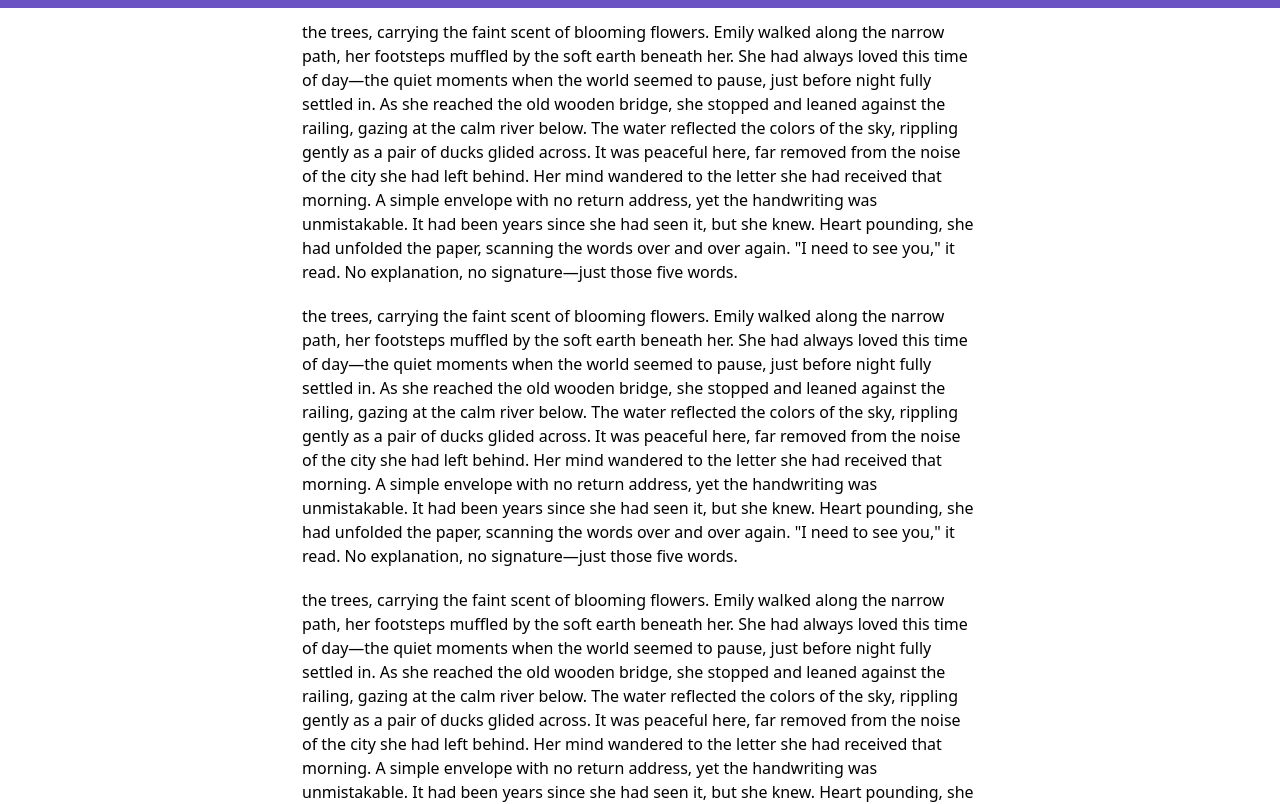
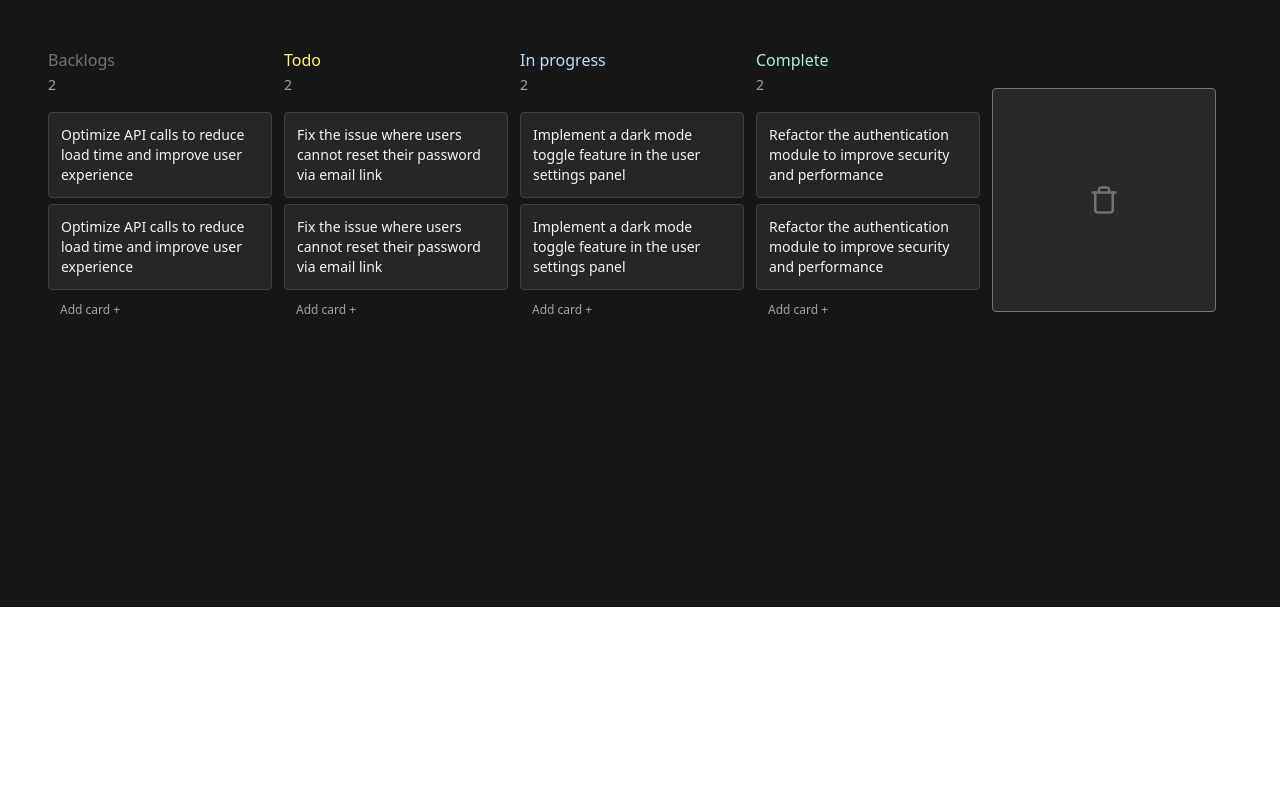
Before and after one commit to faiz12457/Framer-motion, a React (Vite) app: page / in a window 1280 px wide. Shown: the top 804 px of the page. Built offline with nearby package versions, Linux system fonts and the light colour scheme.

Commit message:
drag drop functionality

```diff
--- a/package.json
+++ b/package.json
@@ -14,6 +14,7 @@
     "motion": "^12.4.3",
     "react": "^19.0.0",
     "react-dom": "^19.0.0",
+    "react-icons": "^5.5.0",
     "tailwindcss": "^4.0.6"
   },
   "devDependencies": {
--- a/src/App.jsx
+++ b/src/App.jsx
@@ -4,6 +4,7 @@ import Genstures from './components/Genstures'
 import AnimationControls from './components/AnimationControls'
 import ViewBasedAnimations from './components/ViewBasedAnimations'
 import ScrollAnimations from './components/ScrollAnimations'
+import DragDrop from './components/DragDrop/DragDrop'
 
 function App() {
   return (
@@ -12,7 +13,8 @@ function App() {
     {/* <Genstures /> */}
     {/* <AnimationControls /> */}
     {/* <ViewBasedAnimations /> */}
-    <ScrollAnimations />
+    {/* <ScrollAnimations /> */}
+    <DragDrop />
     </>
   )
 }
--- a/src/components/Basics.jsx
+++ b/src/components/Basics.jsx
@@ -18,6 +18,7 @@ function Basics() {
       rotate:'180deg',
       scale:1,
       y:[0,150,-150,-150,0]
+
 
       }}
      transition={{
--- /dev/null
+++ b/src/components/DragDrop/AddCards.jsx
@@ -0,0 +1,63 @@
+import React, { useState } from 'react'
+import { motion, AnimatePresence } from "framer-motion";
+function AddCards({setCards,column}) {
+    const [active,setActive]=useState(false)
+    const [text,setText]=useState('')
+
+    const data={
+        column,
+        title:text,
+        id:Math.random().toString()
+
+    }
+
+    function handleSubmit(e){
+        e.preventDefault()
+        if(!text){
+            return;
+        }
+        setCards((prev)=> [...prev,data])
+        setText('')
+        setActive(false)
+    }
+  return (
+    <div>{
+
+        active? (<>
+            <motion.form layout onSubmit={handleSubmit}>
+                <textarea
+                placeholder='Add new text'
+                autoFocus
+                value={text}
+                onChange={(e)=>setText(e.target.value)}
+                className='w-full rounded border border-violet-400 bg-violet-400/20 p-3 text-sm text-neutral-50 placeholder-violet-300
+                focus:outline-0
+                '
+                >
+
+                </textarea>
+                <div className='mt-1.5  flex items-center justify-end gap-1.5 '>
+                <button onClick={()=>setActive(false)} className='
+         px-3 py-1.5 text-xs text-neutral-400 transition-colors cursor-pointer hover:text-neutral-50 '>
+            <span>Close</span>
+
+        </button>
+
+        <button  type='submit' className=' flex items-center gap-1.5 rounded bg-neutral-50
+         px-3 py-1.5 text-xs text-neutral-950 transition-colors cursor-pointer hover:text-neutral-300 '>
+            <span>Add</span>
+
+        </button>
+                </div>
+            </motion.form>
+        </>):(
+            <motion.button layout onClick={()=>setActive(true)} className='w-full flex items-center gap-1.5
+         px-3 py-1.5 text-xs text-neutral-400 transition-colors cursor-pointer hover:text-neutral-50 '>
+            <span>Add card +</span>
+        </motion.button>
+        )
+    }</div>
+  )
+}
+
+export default AddCards
--- /dev/null
+++ b/src/components/DragDrop/Borad.jsx
@@ -0,0 +1,29 @@
+import React, { useState } from 'react'
+import Column from './Column';
+import BurnBarrel from './BurnBarrel';
+
+const data=[
+    { id: 1, title: "Fix the issue where users cannot reset their password via email link", column: "todo" },
+    { id: 2, title: "Implement a dark mode toggle feature in the user settings panel", column: "doing" },
+    { id: 3, title: "Refactor the authentication module to improve security and performance", column: "done" },
+    { id: 4, title: "Optimize API calls to reduce load time and improve user experience", column: "backlog" },
+    { id: 5, title: "Fix the issue where users cannot reset their password via email link", column: "todo" },
+    { id: 6, title: "Implement a dark mode toggle feature in the user settings panel", column: "doing" },
+    { id: 7, title: "Refactor the authentication module to improve security and performance", column: "done" },
+    { id: 8, title: "Optimize API calls to reduce load time and improve user experience", column: "backlog" }
+  ]
+
+function Board() {
+    const [cards,setCards]=useState(data);
+  return (
+    <div className='h-full w-full flex gap-3 p-12 box-border '>
+        <Column  cards={cards} setCards={setCards} title='Backlogs' headingColor='text-neutral-500' column='backlog'/>
+        <Column  cards={cards} setCards={setCards} title='Todo' headingColor='text-yellow-200' column='todo'/>
+        <Column  cards={cards} setCards={setCards} title='In progress' headingColor='text-blue-200' column='doing'/>
+        <Column  cards={cards} setCards={setCards} title='Complete' headingColor='text-emerald-200' column='done'/>
+        <BurnBarrel  setCards={setCards} />
+    </div>
+  )
+}
+
+export default Board
--- /dev/null
+++ b/src/components/DragDrop/BurnBarrel.jsx
@@ -0,0 +1,39 @@
+import React, { useState } from 'react'
+import { FaFire } from "react-icons/fa";
+import { FiTrash } from "react-icons/fi";
+import { motion, AnimatePresence } from "framer-motion";
+
+function BurnBarrel({setCards}) {
+    const [active ,setActive]=useState(false)
+
+    function handleDragOver(e){
+        e.preventDefault();
+        setActive(true)
+    }
+
+    function handleDragLeave(){
+        setActive(false)
+    }
+
+    function handleDragEnd(e){
+        const id=e.dataTransfer.getData("cardId")
+        setCards((prev)=>{
+            return prev.filter((c)=>c.id!=id);
+        })
+        setActive(false)
+    }
+
+  return (
+    <div onDragOver={handleDragOver}  onDrop={handleDragEnd} onDragLeave={handleDragLeave} className={`w-56  rounded border text-3xl h-56 grid place-content-center shrink-0 mt-10
+    ${active?" border-red-800 bg-red-800/20 text-red-500":
+    "border-neutral-500 bg-neutral-500/20 text-neutral-500"
+    }
+    `}>
+        {
+            active? <FaFire className='animate-bounce' />:<FiTrash />
+        }
+    </div>
+  )
+}
+
+export default BurnBarrel
--- /dev/null
+++ b/src/components/DragDrop/Card.jsx
@@ -0,0 +1,24 @@
+import React from 'react'
+import { motion} from "framer-motion";
+
+function Card({title,id,column,handleDragStart}) {
+  return (
+    <>
+    <DragIndicator beforeId={id} column={column} />
+    <motion.div layout layoutId={id} draggable='true' onDragStart={(e)=>handleDragStart(e,{title,id,column})} className='rounded border-neutral-700 border bg-neutral-800 p-3 cursor-grab active:cursor-grabbing'>
+
+           <p className='text-sm text-neutral-100 '>{title}</p>
+
+    </motion.div>
+    </>
+  )
+}
+
+
+export function DragIndicator({beforeId,column}){
+    return <>
+        <div data-before={beforeId||'-1'} data-column={column} className='my-0.5 h-0.5 bg-violet-700 w-full opacity-0'></div>
+    </>
+}
+
+export default Card
--- /dev/null
+++ b/src/components/DragDrop/Column.jsx
@@ -0,0 +1,67 @@
+import React, { useState } from 'react'
+import Card, { DragIndicator } from './Card';
+import AddCards from './AddCards';
+import { motion, AnimatePresence } from "framer-motion";
+
+function Column({title,headingColor,column,cards,setCards}) {
+    const [active,setActive]=useState(false);
+    const filterCards=cards.filter((c)=>{ return c.column===column})
+
+
+    function handleDragStart(e,card){
+        e.dataTransfer.setData("cardId",card.id);
+
+
+    }
+
+    function handleDragEnd(e){
+        setActive(false)
+        const id=e.dataTransfer.getData("cardId");
+
+
+        let copy=[...cards];
+
+        let cardToTransfer=copy.find((c)=>{
+        return c.id===Number(id);
+        })
+
+           let c={...cardToTransfer,column};
+
+
+
+     setCards((prev)=>{
+        let copy=prev.filter((c)=>{
+            return c.id!==Number(id);
+ })
+        copy.push(c);
+        return copy;
+     })
+
+    }
+
+    function handleDragOver(e){
+        e.preventDefault()
+        setActive(true)
+    }
+  return (
+    <div className='w-56 '>
+        <div className='mb-3 justify-between items-center'>
+            <h3 className={`font-medium ${headingColor} `}>
+                  {title}
+            </h3>
+            <span  className='rounded-2xl text-sm text-neutral-400'>{filterCards.length}</span>
+        </div>
+
+        <div onDragOver={handleDragOver} onDrop={handleDragEnd} onDragLeave={()=>setActive(false)} className={`w-full h-full transition-colors ${active?"bg-neutral-800/50":"bg-neutral-800/0"} `}>
+               {
+                filterCards.map((c)=> <Card key={c.id} {...c} handleDragStart={handleDragStart} />)
+               }
+               <DragIndicator beforeId='-1' column={column} />
+
+               <AddCards setCards={setCards} column={column} />
+        </div>
+    </div>
+  )
+}
+
+export default Column
--- /dev/null
+++ b/src/components/DragDrop/DragDrop.jsx
@@ -0,0 +1,12 @@
+import React from 'react'
+import Board from './Borad'
+
+function DragDrop() {
+  return (
+    <div className='h-[607px] w-full bg-neutral-900 text-neutral-50 box-border overflow-hidden'>
+      <Board />
+    </div>
+  )
+}
+
+export default DragDrop
```
Also changed, not shown: 1 other file (tests, documents, lock files or other folders).
